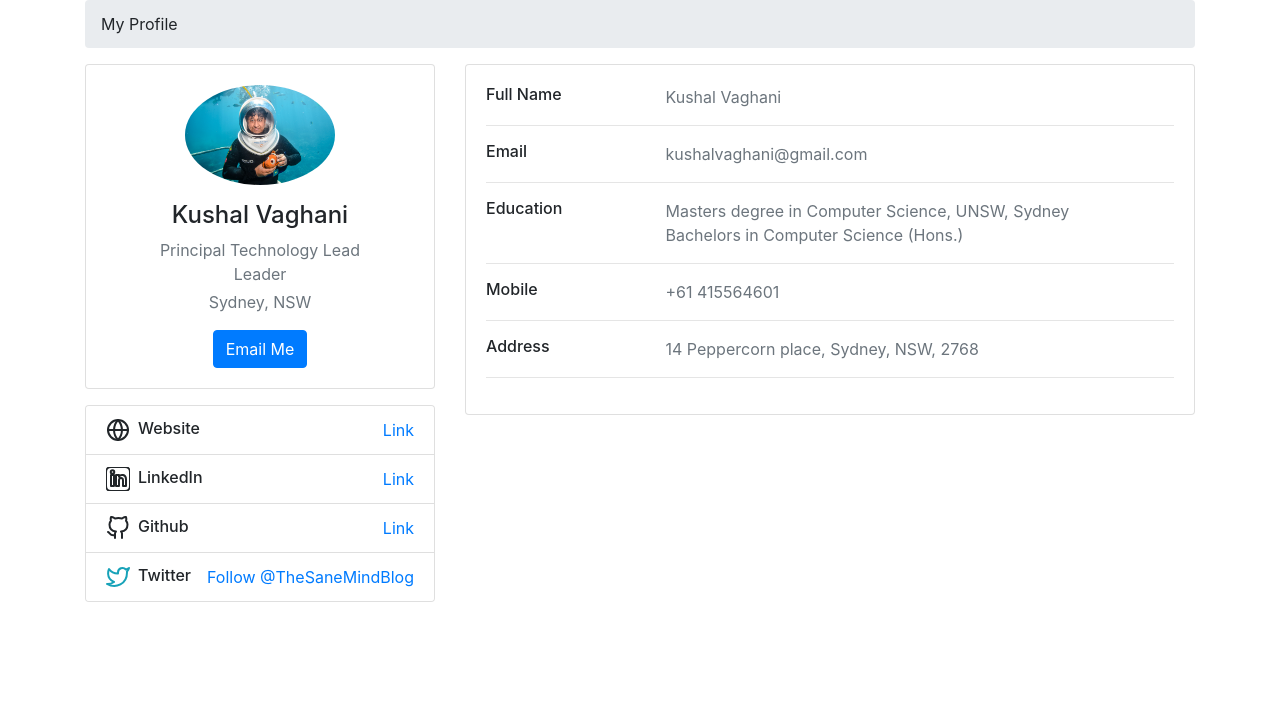
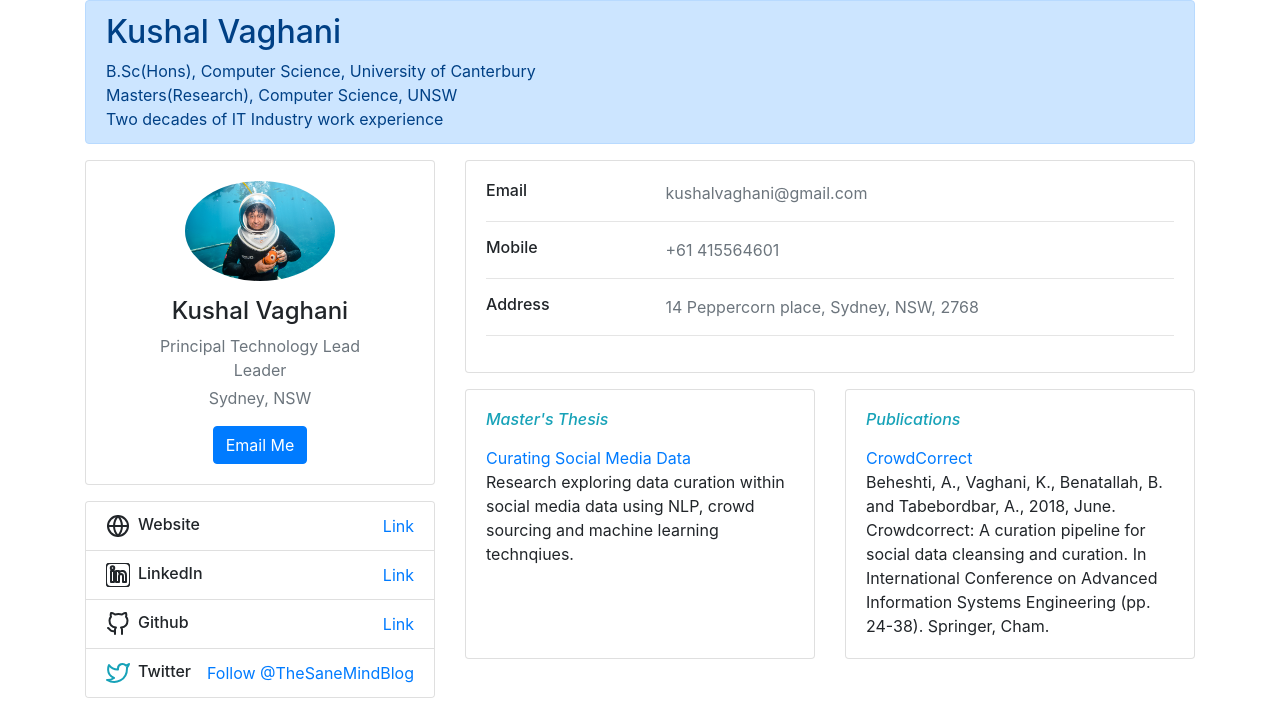
Before and after one commit to kushalvaghani/kushalvaghani, a plain HTML site: page index.html in a window 1280 px wide. Drawn offline with nearby package versions, Linux system fonts and the light colour scheme.

Commit message:
Add files via upload

```diff
--- a/index.html
+++ b/index.html
@@ -15,11 +15,12 @@
         <div class="main-body">
 
             <!-- Breadcrumb -->
-            <nav aria-label="breadcrumb" class="main-breadcrumb">
-                <ol class="breadcrumb">
-                    <li class="breadcrumb-item" aria-current="page">My Profile</li>
-                </ol>
-            </nav>
+            <div class="alert alert-primary" role="alert">
+                <h2>Kushal Vaghani</h2>
+                B.Sc(Hons), Computer Science, University of Canterbury <br>
+                Masters(Research), Computer Science, UNSW <br>
+                Two decades of IT Industry work experience
+              </div>
             <!-- /Breadcrumb -->
 
             <div class="row gutters-sm">
@@ -96,29 +97,10 @@
                         <div class="card-body">
                             <div class="row">
                                 <div class="col-sm-3">
-                                    <h6 class="mb-0">Full Name</h6>
-                                </div>
-                                <div class="col-sm-9 text-secondary">
-                                    Kushal Vaghani
-                                </div>
-                            </div>
-                            <hr>
-                            <div class="row">
-                                <div class="col-sm-3">
                                     <h6 class="mb-0">Email</h6>
                                 </div>
                                 <div class="col-sm-9 text-secondary">
                                     kushalvaghani@gmail.com
-                                </div>
-                            </div>
-                            <hr>
-                            <div class="row">
-                                <div class="col-sm-3">
-                                    <h6 class="mb-0">Education</h6>
-                                </div>
-                                <div class="col-sm-9 text-secondary">
-                                    Masters degree in Computer Science, UNSW, Sydney <br>
-                                    Bachelors in Computer Science (Hons.)
                                 </div>
                             </div>
                             <hr>
@@ -142,8 +124,40 @@
                             <hr>
                         </div>
                     </div>
-                    <!-- <div class="row gutters-sm">
+                    <div class="row gutters-sm">
                     <div class="col-sm-6 mb-3">
+                      <div class="card h-100">
+                        <div class="card-body">
+                          <h6 class="d-flex align-items-center mb-3"><i class="material-icons text-info mr-2">Master's Thesis</i></h6>
+                            <a href="https://www.unsworks.unsw.edu.au/primo-explore/fulldisplay/unsworks_66576/UNSWORKS">Curating Social Media Data<a>
+                            <br>
+                            Research exploring data curation within social media data using NLP, crowd sourcing and machine learning technqiues.
+                            </div>
+                      </div>
+                    </div>
+                    <div class="col-sm-6 mb-3">
+                      <div class="card h-100">
+                        <div class="card-body">
+                          <h6 class="d-flex align-items-center mb-3"><i class="material-icons text-info mr-2">Publications</i></h6>
+                            <a href="https://link.springer.com/chapter/10.1007/978-3-319-92901-9_3">CrowdCorrect</a>
+                            <br>
+                            Beheshti, A., Vaghani, K., Benatallah, B. and Tabebordbar, A., 2018, June. Crowdcorrect: A curation pipeline for social data cleansing and curation. In International Conference on Advanced Information Systems Engineering (pp. 24-38). Springer, Cham.
+                        </div>
+                      </div>
+                    </div>
+                  </div>
+
+
+
+                </div>
+            </div>
+
+        </div>
+</body>
+
+</html>
+
+<!-- <div class="col-sm-6 mb-3">
     <div class="card h-100">
       <div class="card-body">
         <h6 class="d-flex align-items-center mb-3"><i class="material-icons text-info mr-2">assignment</i>Project Status</h6>
@@ -169,42 +183,4 @@
         </div>
       </div>
     </div>
-                    </div>
-                    <div class="col-sm-6 mb-3">
-                      <div class="card h-100">
-                        <div class="card-body">
-                          <h6 class="d-flex align-items-center mb-3"><i class="material-icons text-info mr-2">assignment</i>Project Status</h6>
-                          <small>Web Design</small>
-                          <div class="progress mb-3" style="height: 5px">
-                            <div class="progress-bar bg-primary" role="progressbar" style="width: 80%" aria-valuenow="80" aria-valuemin="0" aria-valuemax="100"></div>
-                          </div>
-                          <small>Website Markup</small>
-                          <div class="progress mb-3" style="height: 5px">
-                            <div class="progress-bar bg-primary" role="progressbar" style="width: 72%" aria-valuenow="72" aria-valuemin="0" aria-valuemax="100"></div>
-                          </div>
-                          <small>One Page</small>
-                          <div class="progress mb-3" style="height: 5px">
-                            <div class="progress-bar bg-primary" role="progressbar" style="width: 89%" aria-valuenow="89" aria-valuemin="0" aria-valuemax="100"></div>
-                          </div>
-                          <small>Mobile Template</small>
-                          <div class="progress mb-3" style="height: 5px">
-                            <div class="progress-bar bg-primary" role="progressbar" style="width: 55%" aria-valuenow="55" aria-valuemin="0" aria-valuemax="100"></div>
-                          </div>
-                          <small>Backend API</small>
-                          <div class="progress mb-3" style="height: 5px">
-                            <div class="progress-bar bg-primary" role="progressbar" style="width: 66%" aria-valuenow="66" aria-valuemin="0" aria-valuemax="100"></div>
-                          </div>
-                        </div>
-                      </div>
-                    </div>
   </div> -->
-
-
-
-                </div>
-            </div>
-
-        </div>
-</body>
-
-</html>
```
Lines whose indentation alone changed are shown as unchanged.
